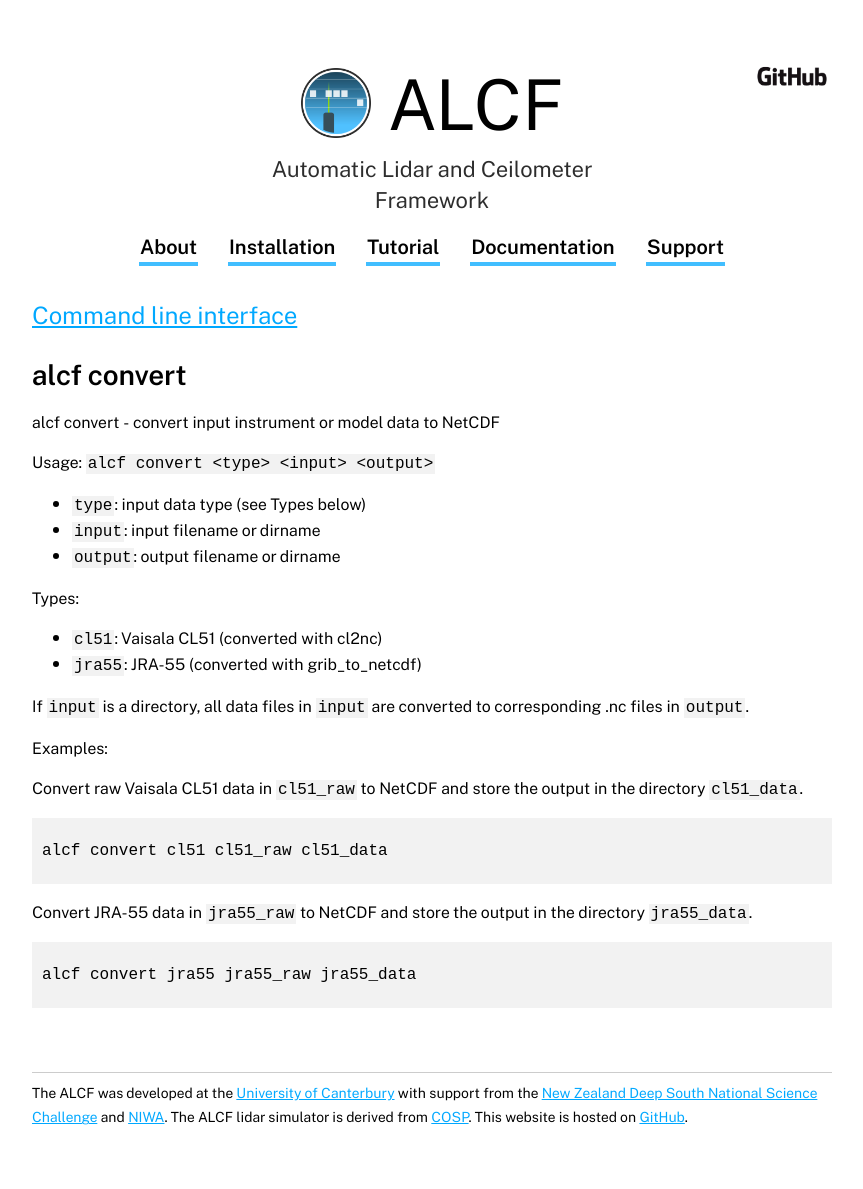
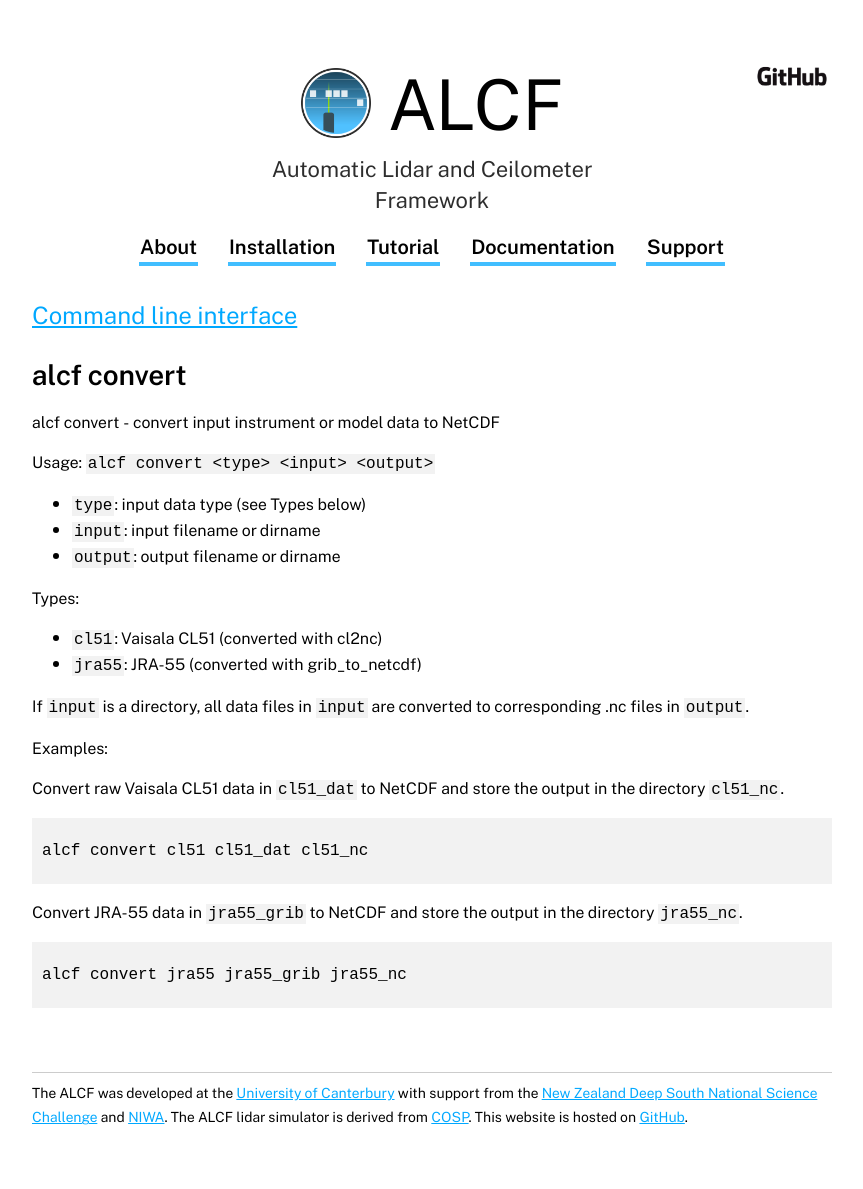
Before and after one commit to alcf-lidar/alcf-lidar.github.io, a Jekyll site: the page built from documentation/cli/cmd_convert.md, in a window 1280 px wide. Shown: the whole page, without its empty margins (208-1071 px from the left). Built offline with Jekyll 4.4.1, drawn with Linux system fonts in a browser that asks for light colours.

Commit message:
Update documentation

```diff
--- a/_includes/cmd_convert.md
+++ b/_includes/cmd_convert.md
@@ -17,12 +17,12 @@ to corresponding .nc files in `output`.
 
 Examples:
 
-Convert raw Vaisala CL51 data in `cl51_raw` to NetCDF and store the output in
-the directory `cl51_data`.
+Convert raw Vaisala CL51 data in `cl51_dat` to NetCDF and store the output in
+the directory `cl51_nc`.
 
-    alcf convert cl51 cl51_raw cl51_data
+    alcf convert cl51 cl51_dat cl51_nc
 
-Convert JRA-55 data in `jra55_raw` to NetCDF and store the output in the
-directory `jra55_data`.
+Convert JRA-55 data in `jra55_grib` to NetCDF and store the output in the
+directory `jra55_nc`.
 
-    alcf convert jra55 jra55_raw jra55_data
+    alcf convert jra55 jra55_grib jra55_nc
```
Also changed, not shown: _includes/cmd_lidar.md (+2 -2 lines).
